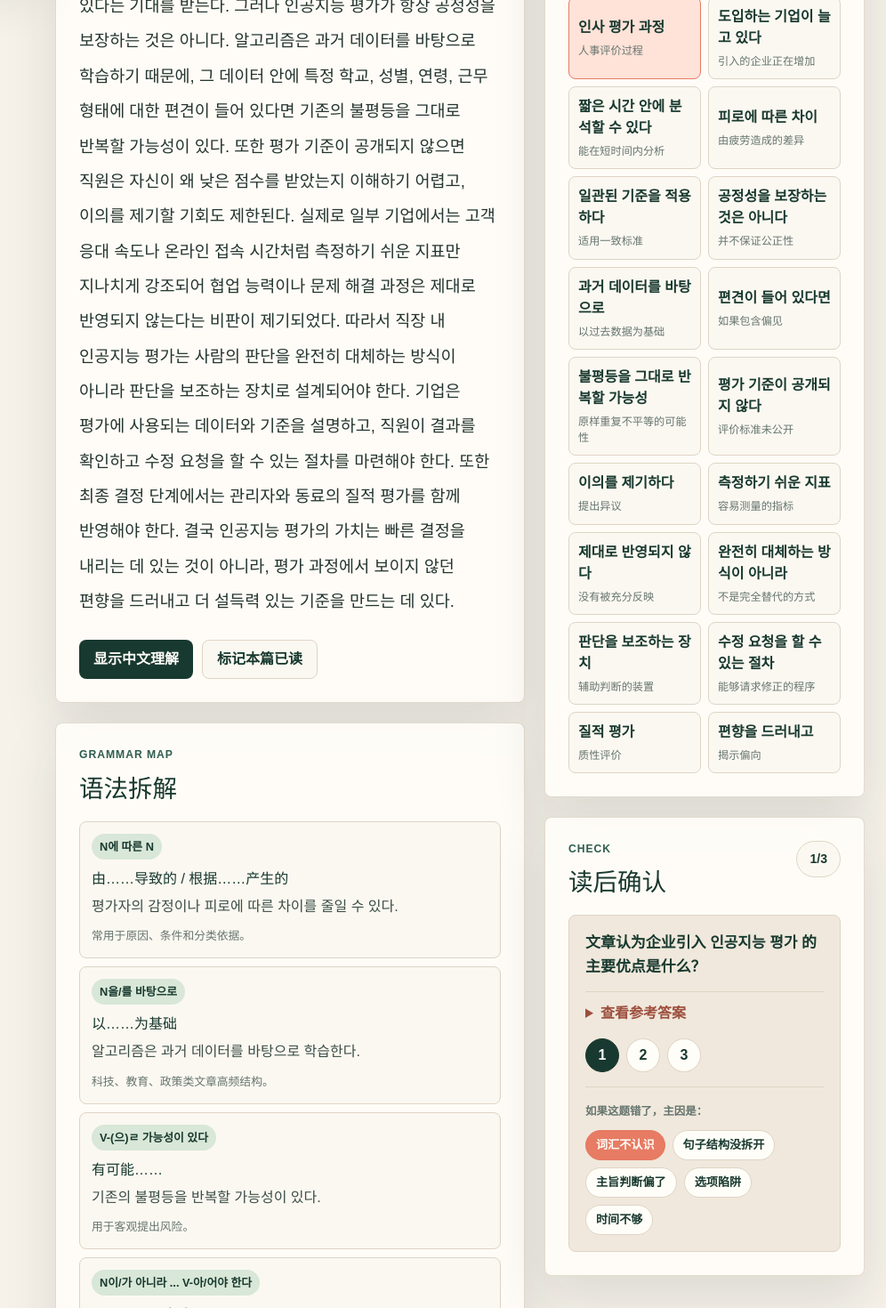
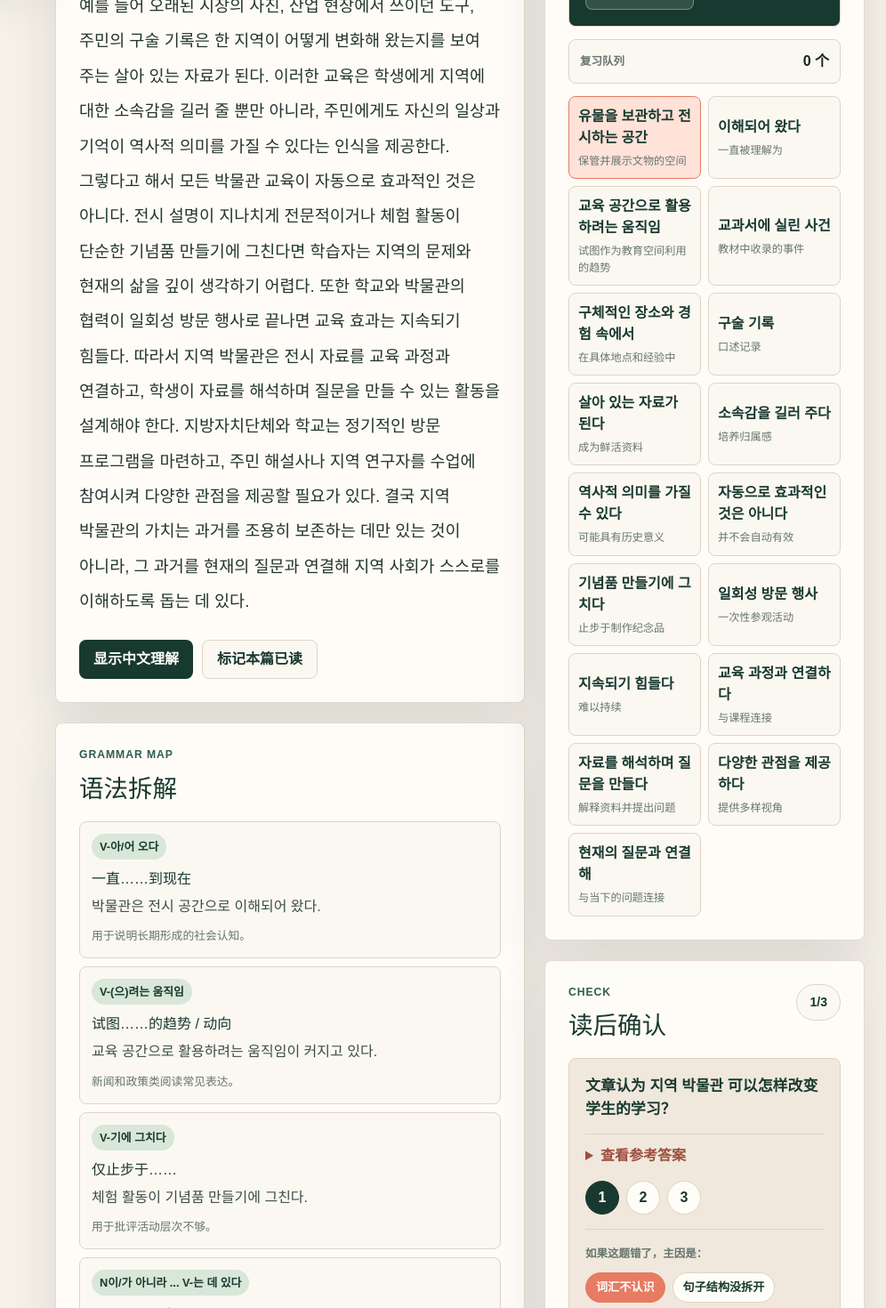
Before and after one commit to adia1223/daily-topik-lab, a Next.js app: page / in a window 1280 px wide. Shown: the part 1040-2510 px from the top of the page at 89% size, without its empty margins (284-1280 px from the left). Built offline with nearby package versions, Linux system fonts and the light colour scheme.

Commit message:
Add 2026-08-14 TOPIK reading

```diff
--- a/app/page.tsx
+++ b/app/page.tsx
@@ -2112,7 +2112,7 @@ const august12Reading: DailyReading = {
   },
 };
 
-const todayReading: DailyReading = {
+const august13Reading: DailyReading = {
   id: "2026-08-13-workplace-ai-evaluation",
   date: "2026-08-13",
   title: "직장 내 인공지능 평가는 공정한가",
@@ -2179,8 +2179,75 @@ const todayReading: DailyReading = {
   },
 };
 
+const todayReading: DailyReading = {
+  id: "2026-08-14-local-museum-education",
+  date: "2026-08-14",
+  title: "지역 박물관은 살아 있는 교실이 될 수 있는가",
+  level: "TOPIK II 5-6级",
+  topic: "文化 / 教育",
+  estimatedTime: "18 分钟",
+  korean:
+    "지역 박물관은 오랫동안 유물을 보관하고 전시하는 공간으로 이해되어 왔다. 그러나 최근에는 박물관을 단순한 관람 시설이 아니라 학생과 주민이 지역의 역사와 생활을 직접 배우는 교육 공간으로 활용하려는 움직임이 커지고 있다. 교과서에 실린 사건이나 인물을 박물관의 자료와 연결하면 학습자는 추상적인 지식을 구체적인 장소와 경험 속에서 이해할 수 있다. 예를 들어 오래된 시장의 사진, 산업 현장에서 쓰이던 도구, 주민의 구술 기록은 한 지역이 어떻게 변화해 왔는지를 보여 주는 살아 있는 자료가 된다. 이러한 교육은 학생에게 지역에 대한 소속감을 길러 줄 뿐만 아니라, 주민에게도 자신의 일상과 기억이 역사적 의미를 가질 수 있다는 인식을 제공한다. 그렇다고 해서 모든 박물관 교육이 자동으로 효과적인 것은 아니다. 전시 설명이 지나치게 전문적이거나 체험 활동이 단순한 기념품 만들기에 그친다면 학습자는 지역의 문제와 현재의 삶을 깊이 생각하기 어렵다. 또한 학교와 박물관의 협력이 일회성 방문 행사로 끝나면 교육 효과는 지속되기 힘들다. 따라서 지역 박물관은 전시 자료를 교육 과정과 연결하고, 학생이 자료를 해석하며 질문을 만들 수 있는 활동을 설계해야 한다. 지방자치단체와 학교는 정기적인 방문 프로그램을 마련하고, 주민 해설사나 지역 연구자를 수업에 참여시켜 다양한 관점을 제공할 필요가 있다. 결국 지역 박물관의 가치는 과거를 조용히 보존하는 데만 있는 것이 아니라, 그 과거를 현재의 질문과 연결해 지역 사회가 스스로를 이해하도록 돕는 데 있다.",
+  chinese:
+    "长期以来，地区博物馆被理解为保管和展示文物的空间。然而，最近人们越来越希望把博物馆不仅作为参观设施，而是作为学生和居民直接学习地区历史与生活的教育空间。把教科书中的事件或人物与博物馆资料连接起来，学习者就能在具体场所和经验中理解抽象知识。例如，旧市场的照片、产业现场使用过的工具、居民口述记录，都能成为展示一个地区如何变化而来的鲜活资料。这种教育不仅能培养学生对地区的归属感，也能让居民认识到自己的日常和记忆也可能具有历史意义。尽管如此，并不是所有博物馆教育都会自动有效。如果展览说明过于专业，或体验活动停留在简单制作纪念品，学习者就难以深入思考地区问题和当下生活。此外，如果学校和博物馆的合作止步于一次性参观活动，教育效果也难以持续。因此，地区博物馆应把展览资料与课程连接起来，并设计让学生解释资料、提出问题的活动。地方政府和学校应准备定期访问项目，并让居民讲解员或地区研究者参与课程，提供多样视角。归根结底，地区博物馆的价值不只在于安静保存过去，而在于把过去与当下的问题连接起来，帮助地区社会理解自身。",
+  tokens: [
+    { korean: "유물을 보관하고 전시하는 공간", reading: "yu-mu-reul bo-gwan-ha-go jeon-si-ha-neun gong-gan", meaning: "保管并展示文物的空间", grammar: "V-고 + V-는 N", note: "说明传统博物馆功能。" },
+    { korean: "이해되어 왔다", reading: "i-hae-doe-eo wat-da", meaning: "一直被理解为", grammar: "피동 + V-아/어 오다", note: "表示过去到现在持续的认知。" },
+    { korean: "교육 공간으로 활용하려는 움직임", reading: "gyo-yuk gong-gan-eu-ro hwal-yong-ha-ryeo-neun um-ji-gim", meaning: "试图作为教育空间利用的趋势", grammar: "V-(으)려는 N", note: "引出新变化。" },
+    { korean: "교과서에 실린 사건", reading: "gyo-gwa-seo-e sil-lin sa-geon", meaning: "教材中收录的事件", grammar: "피동 관형형", note: "原形 싣다；说明课堂内容。" },
+    { korean: "구체적인 장소와 경험 속에서", reading: "gu-che-jeo-gin jang-so-wa gyeong-heom so-ge-seo", meaning: "在具体地点和经验中", note: "与抽象知识形成对比。" },
+    { korean: "구술 기록", reading: "gu-sul gi-rok", meaning: "口述记录", note: "地方史、文化教育常用词。" },
+    { korean: "살아 있는 자료가 된다", reading: "sa-ra it-neun ja-ryo-ga doen-da", meaning: "成为鲜活资料", grammar: "V-아/어 있다 + N이/가 되다", note: "强调资料的教育价值。" },
+    { korean: "소속감을 길러 주다", reading: "so-sok-ga-meul gil-leo ju-da", meaning: "培养归属感", grammar: "V-아/어 주다", note: "教育效果之一。" },
+    { korean: "역사적 의미를 가질 수 있다", reading: "yeok-sa-jeok ui-mi-reul ga-jil su it-da", meaning: "可能具有历史意义", grammar: "V-(으)ㄹ 수 있다", note: "让居民日常进入公共记忆。" },
+    { korean: "자동으로 효과적인 것은 아니다", reading: "ja-dong-eu-ro hyo-gwa-jeo-gin geo-seun a-ni-da", meaning: "并不会自动有效", grammar: "A/V-는 것은 아니다", note: "转折后提示限制。" },
+    { korean: "기념품 만들기에 그치다", reading: "gi-nyeom-pum man-deul-gi-e geu-chi-da", meaning: "止步于制作纪念品", grammar: "V-기에 그치다", note: "批评浅层体验活动。" },
+    { korean: "일회성 방문 행사", reading: "il-hoe-seong bang-mun haeng-sa", meaning: "一次性参观活动", note: "说明合作不可持续的问题。" },
+    { korean: "지속되기 힘들다", reading: "ji-sok-doe-gi him-deul-da", meaning: "难以持续", grammar: "V-기 힘들다", note: "评价教育效果。" },
+    { korean: "교육 과정과 연결하다", reading: "gyo-yuk gwa-jeong-gwa yeon-gyeol-ha-da", meaning: "与课程连接", note: "作者提出的核心对策。" },
+    { korean: "자료를 해석하며 질문을 만들다", reading: "ja-ryo-reul hae-seok-ha-myeo jil-mun-eul man-deul-da", meaning: "解释资料并提出问题", grammar: "V-며", note: "高阶学习活动。" },
+    { korean: "다양한 관점을 제공하다", reading: "da-yang-han gwan-jeo-meul je-gong-ha-da", meaning: "提供多样视角", note: "居民讲解员和研究者参与的意义。" },
+    { korean: "현재의 질문과 연결해", reading: "hyeon-jae-ui jil-mun-gwa yeon-gyeol-hae", meaning: "与当下的问题连接", grammar: "V-아/어", note: "结论中的核心价值。" },
+  ],
+  grammarPoints: [
+    { pattern: "V-아/어 오다", meaning: "一直……到现在", example: "박물관은 전시 공간으로 이해되어 왔다.", note: "用于说明长期形成的社会认知。" },
+    { pattern: "V-(으)려는 움직임", meaning: "试图……的趋势 / 动向", example: "교육 공간으로 활용하려는 움직임이 커지고 있다.", note: "新闻和政策类阅读常见表达。" },
+    { pattern: "V-기에 그치다", meaning: "仅止步于……", example: "체험 활동이 기념품 만들기에 그친다.", note: "用于批评活动层次不够。" },
+    { pattern: "N이/가 아니라 ... V-는 데 있다", meaning: "不是……而在于……", example: "가치는 과거를 보존하는 데만 있는 것이 아니라 현재의 질문과 연결하는 데 있다.", note: "适合 54 题结论句。" },
+  ],
+  quiz: [
+    {
+      question: "文章认为 지역 박물관 可以怎样改变学生的学习？",
+      answer:
+        "它能把教科书中的事件和人物与具体资料、地点和经验连接起来，使学生更具体地理解抽象知识。",
+    },
+    {
+      question: "为什么文章批评某些博物馆教育活动？",
+      answer:
+        "因为说明过于专业或体验活动停留在制作纪念品时，学生难以深入思考地区问题；一次性参观也难以产生持续教育效果。",
+    },
+    {
+      question: "文章提出学校和地方政府应如何合作？",
+      answer:
+        "应建立定期访问项目，把展览资料与课程连接，并让居民讲解员或地区研究者参与课程，提供多样视角。",
+    },
+  ],
+  writingDrill: {
+    type: "54 题观点写作",
+    prompt:
+      "지역 박물관을 교육 공간으로 활용하는 것에 대해 쓰십시오. 박물관 교육의 장점과 한계를 모두 언급하고, 학생과 주민에게 도움이 되도록 운영하는 방안을 두 가지 이상 제시하십시오.",
+    checklist: ["지역 역사", "구체적 경험", "일회성 행사", "교육 과정", "주민 참여"],
+    sentenceBank: [
+      "지역 박물관은 교과서의 지식을 구체적인 장소와 자료 속에서 이해하게 해 준다.",
+      "그러나 방문이 일회성 행사로 끝나거나 체험이 단순하면 교육 효과는 제한될 수 있다.",
+      "따라서 학교 교육 과정과 전시 자료를 연결하고 주민과 연구자가 참여하는 프로그램을 마련해야 한다.",
+    ],
+  },
+};
+
 const readingArchive: DailyReading[] = [
   todayReading,
+  august13Reading,
   august12Reading,
   august11Reading,
   august10Reading,
```
Also changed, not shown: 1 other file (tests, documents, lock files or other folders).
